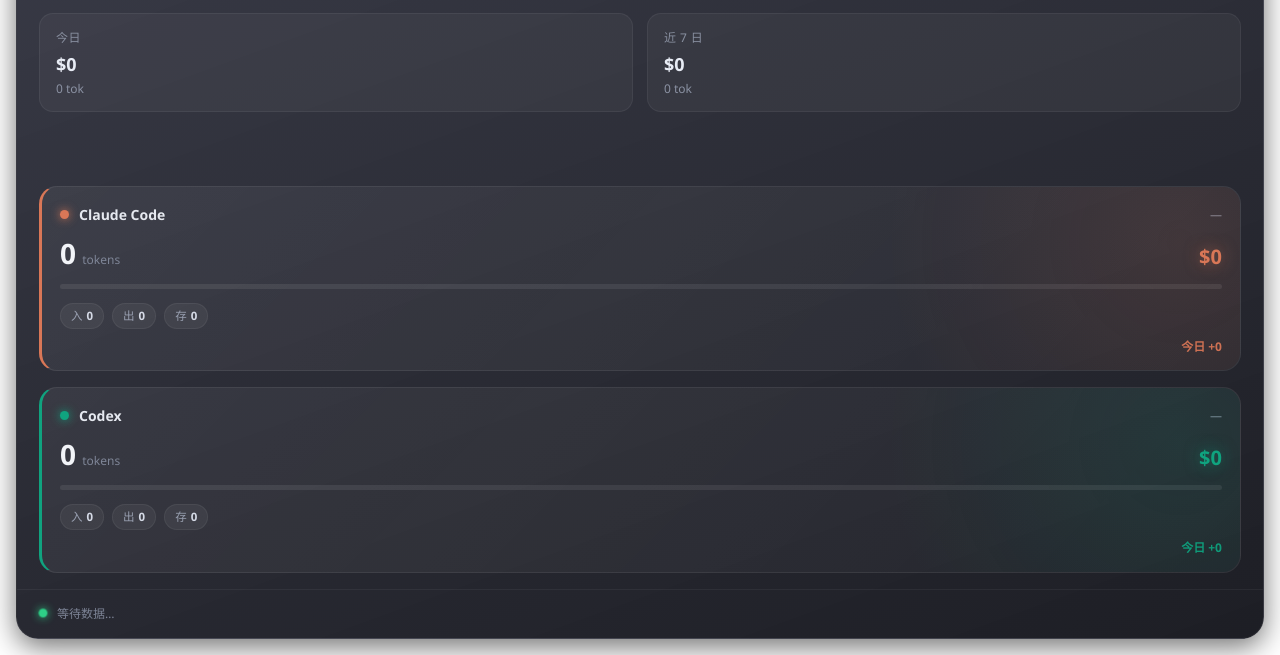
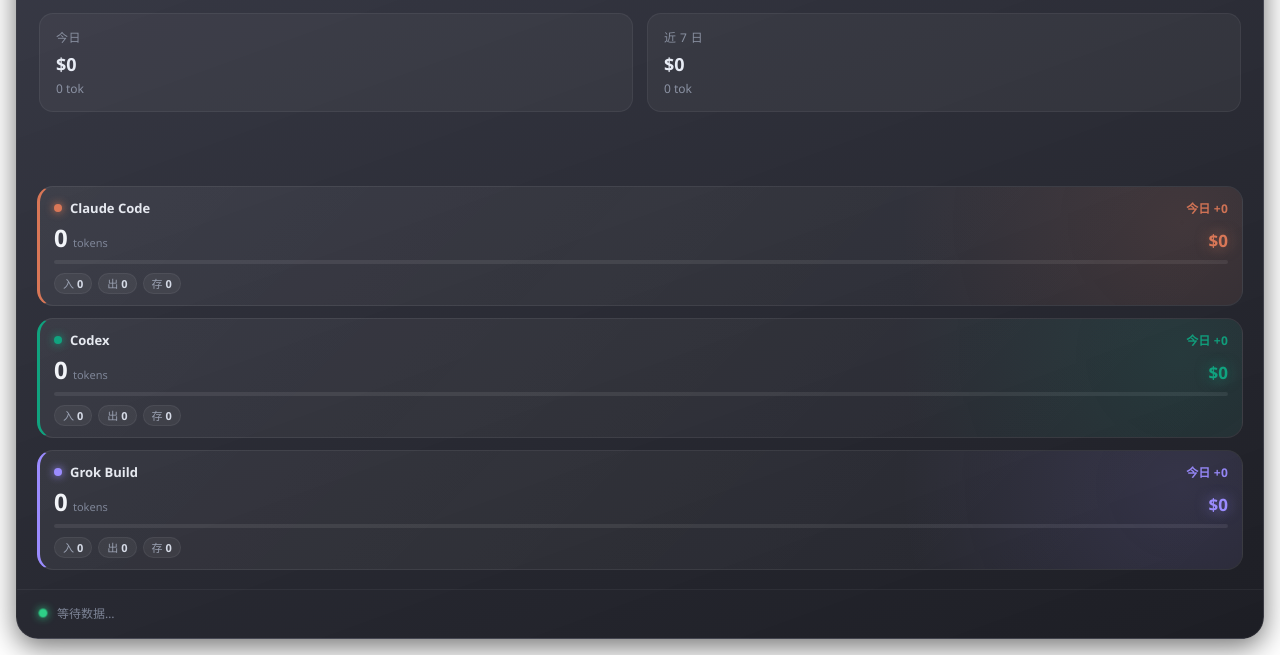
Before and after one commit to hkm-a/token-record, an Electron app: page src/renderer/index.html in a window 1280 px wide. Shown: the part 145-800 px from the top of the page. Drawn offline with Linux system fonts and the light colour scheme; no server answers.

Commit message:
v1.4.2：今日用量移到卡片右上角，卡片更矮

```diff
--- a/package.json
+++ b/package.json
@@ -1,6 +1,6 @@
 {
   "name": "token-record",
-  "version": "1.4.1",
+  "version": "1.4.2",
   "description": "记录 Claude Code、Codex、Grok Build 的 token 与金钱消耗，并以桌面悬浮窗展示",
   "main": "src/main/main.js",
   "scripts": {
--- a/src/renderer/app.js
+++ b/src/renderer/app.js
@@ -38,12 +38,13 @@
     const card = document.createElement('div');
     card.className = 'card';
     card.style.setProperty('--accent', t.accent);
+    // 右上角放「今日」；模型名放到工具名 title，脚注只留入/出/存芯片以压低卡片高度
     card.innerHTML = `
       <div class="card-glow"></div>
       <div class="card-head">
         <span class="tool-dot"></span>
         <span class="tool-name">${t.name}</span>
-        <span class="tool-model">—</span>
+        <span class="tool-today">今日 +0</span>
       </div>
       <div class="card-main">
         <div class="metric"><span class="num tokens">0</span><span class="unit">tokens</span></div>
@@ -56,7 +57,6 @@
           <span class="chip chip-out">出 <b class="chip-out-val">0</b></span>
           <span class="chip chip-cache">存 <b class="chip-cache-val">0</b></span>
         </div>
-        <span class="today">今日 +0</span>
       </div>
       <div class="bubble-layer"></div>`;
     wrap.appendChild(card);
@@ -64,13 +64,13 @@
       card,
       tokens: card.querySelector('.tokens'),
       cost: card.querySelector('.cost'),
-      model: card.querySelector('.tool-model'),
+      nameEl: card.querySelector('.tool-name'),
+      today: card.querySelector('.tool-today'),
       bar: card.querySelector('.bar-fill'),
       chipIn: card.querySelector('.chip-in-val'),
       chipOut: card.querySelector('.chip-out-val'),
       chipCache: card.querySelector('.chip-cache-val'),
       chips: card.querySelector('.stat-chips'),
-      today: card.querySelector('.today'),
       bubbles: card.querySelector('.bubble-layer'),
     };
     prev[t.key] = { tokens: 0, cost: 0 };
@@ -99,7 +99,9 @@
     animateValue(r.tokens, prev[t.key].tokens, tokens, 900, formatCompact);
     animateValue(r.cost, prev[t.key].cost, cost, 900, formatMoney);
 
-    r.model.textContent = d ? pickMainModel(d.models) : '—';
+    const modelLabel = d ? pickMainModel(d.models) : '';
+    // 模型名改到悬停提示，右上角让位给「今日」
+    r.nameEl.title = modelLabel && modelLabel !== '—' ? modelLabel : t.name;
 
     const pct = grandTotal > 0 ? (tokens / grandTotal) * 100 : 0;
     r.bar.style.width = pct.toFixed(1) + '%';
@@ -114,27 +116,23 @@
       r.chipCache.textContent = formatCompact(cache);
       r.chips.hidden = false;
       r.today.textContent = `今日 +${formatCompact(d.today.total)}`;
-      r.today.title = '';
+      r.today.title = modelLabel ? `主力模型：${modelLabel}` : '';
     } else if (src) {
-      // 无用量时展示数据源状态，避免新机器上只看到全 0
       r.chips.hidden = true;
       if (src.status === 'missing') {
-        r.today.textContent = '目录不存在';
-        r.model.textContent = '未安装?';
+        r.today.textContent = '目录缺失';
       } else if (src.status === 'empty') {
         r.today.textContent = '暂无会话';
-        r.model.textContent = '待产生';
       } else if (src.status === 'error') {
         r.today.textContent = '读取失败';
-        r.model.textContent = '异常';
       } else {
-        r.today.textContent = '暂无计费事件';
+        r.today.textContent = '无数据';
       }
       r.today.title = `${src.message || ''}\n${src.hint || ''}\n${src.root || ''}`;
       r.card.title = `${src.label}\n${src.root}\n${src.message || ''}`;
     } else {
       r.chips.hidden = true;
-      r.today.textContent = '暂无数据';
+      r.today.textContent = '无数据';
     }
 
     // 变化动效：仅在非首帧且确有增长时触发，避免启动瞬间刷屏。
--- a/src/renderer/style.css
+++ b/src/renderer/style.css
@@ -296,19 +296,19 @@
   opacity: 0.75;
 }
 
-/* ---------- 卡片区 ---------- */
+/* ---------- 卡片区（紧凑：今日在右上角） ---------- */
 .cards {
   flex: 1;
   display: flex;
   flex-direction: column;
-  gap: 16px;
-  padding: 2px 22px 16px;
+  gap: 12px;
+  padding: 2px 20px 14px;
   overflow-y: auto;
   min-height: 0;
 }
 
 .cards::-webkit-scrollbar {
-  width: 5px;
+  width: 4px;
 }
 
 .cards::-webkit-scrollbar-thumb {
@@ -318,8 +318,8 @@
 
 .card {
   position: relative;
-  padding: 18px 18px 16px;
-  border-radius: 18px;
+  padding: 12px 14px 11px;
+  border-radius: 16px;
   overflow: hidden;
   background: linear-gradient(135deg, rgba(255, 255, 255, 0.06), rgba(255, 255, 255, 0.02));
   border: 1px solid rgba(255, 255, 255, 0.07);
@@ -329,8 +329,8 @@
 }
 
 .card:hover {
-  transform: translateY(-2px);
-  box-shadow: 0 12px 28px rgba(0, 0, 0, 0.35);
+  transform: translateY(-1px);
+  box-shadow: 0 10px 22px rgba(0, 0, 0, 0.32);
 }
 
 .card-glow {
@@ -347,30 +347,40 @@
 .card-head {
   display: flex;
   align-items: center;
-  gap: 10px;
-  margin-bottom: 14px;
+  gap: 8px;
+  margin-bottom: 8px;
 }
 
 .tool-dot {
-  width: 9px;
-  height: 9px;
+  width: 8px;
+  height: 8px;
   border-radius: 50%;
   background: var(--accent);
-  box-shadow: 0 0 10px var(--accent);
+  box-shadow: 0 0 8px var(--accent);
   flex-shrink: 0;
 }
 
 .tool-name {
-  font-size: 14px;
+  font-size: 13px;
   font-weight: 600;
   color: #e6e9f0;
+  min-width: 0;
+  overflow: hidden;
+  text-overflow: ellipsis;
+  white-space: nowrap;
 }
 
-.tool-model {
+/* 原模型名位置：显示今日用量 */
+.tool-today {
   margin-left: auto;
+  flex-shrink: 0;
   font-size: 12px;
-  color: #868d9d;
-  max-width: 160px;
+  font-weight: 650;
+  color: var(--accent);
+  opacity: 0.95;
+  letter-spacing: 0.2px;
+  font-variant-numeric: tabular-nums;
+  max-width: 46%;
   overflow: hidden;
   text-overflow: ellipsis;
   white-space: nowrap;
@@ -380,19 +390,19 @@
   display: flex;
   align-items: baseline;
   justify-content: space-between;
-  margin-bottom: 14px;
-  gap: 14px;
+  margin-bottom: 8px;
+  gap: 10px;
 }
 
 .card-main .metric {
   display: flex;
   align-items: baseline;
-  gap: 6px;
+  gap: 5px;
   min-width: 0;
 }
 
 .card-main .tokens {
-  font-size: 28px;
+  font-size: 24px;
   font-weight: 700;
   color: #f2f4f8;
   letter-spacing: 0.2px;
@@ -400,24 +410,24 @@
 }
 
 .card-main .unit {
-  font-size: 12px;
+  font-size: 11px;
   color: #7f8698;
 }
 
 .card-main .cost {
-  font-size: 20px;
+  font-size: 17px;
   font-weight: 700;
   color: var(--accent);
-  text-shadow: 0 0 16px color-mix(in srgb, var(--accent) 55%, transparent);
+  text-shadow: 0 0 14px color-mix(in srgb, var(--accent) 55%, transparent);
   flex-shrink: 0;
 }
 
 .bar {
-  height: 5px;
+  height: 4px;
   border-radius: 4px;
   background: rgba(255, 255, 255, 0.08);
   overflow: hidden;
-  margin-bottom: 14px;
+  margin-bottom: 9px;
 }
 
 .bar-fill {
@@ -429,27 +439,25 @@
   transition: width 0.85s cubic-bezier(0.22, 1, 0.36, 1);
 }
 
-/* 脚注：芯片 + 今日，两行布局不挤 */
+/* 脚注仅芯片一行 */
 .card-foot {
   display: flex;
-  flex-direction: column;
-  align-items: stretch;
-  gap: 10px;
+  align-items: center;
 }
 
 .stat-chips {
   display: flex;
   flex-wrap: wrap;
-  gap: 8px;
+  gap: 6px;
 }
 
 .chip {
   display: inline-flex;
   align-items: center;
-  gap: 4px;
-  padding: 5px 10px;
+  gap: 3px;
+  padding: 3px 8px;
   border-radius: 999px;
-  font-size: 11.5px;
+  font-size: 11px;
   color: #9aa1b2;
   background: rgba(255, 255, 255, 0.05);
   border: 1px solid rgba(255, 255, 255, 0.06);
@@ -460,15 +468,6 @@
   font-weight: 650;
   color: #d5dae6;
   font-variant-numeric: tabular-nums;
-}
-
-.today {
-  align-self: flex-end;
-  font-size: 12px;
-  font-weight: 600;
-  color: var(--accent);
-  opacity: 0.95;
-  line-height: 1.3;
 }
 
 .bubble-layer {
```
Also changed, not shown: src/main/main.js (+4 -4 lines).
